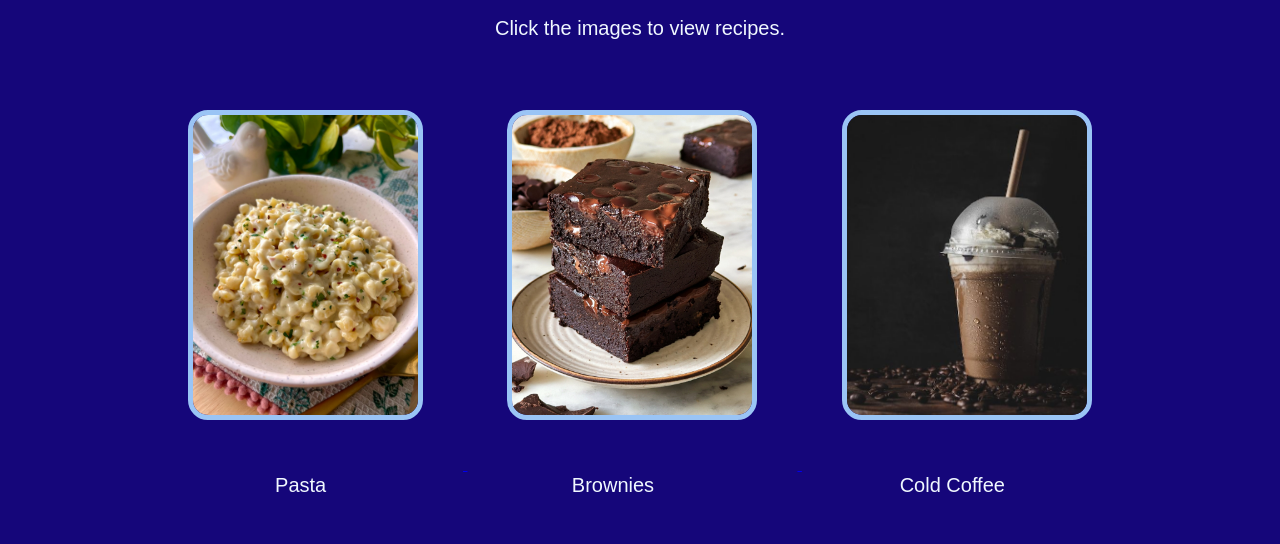
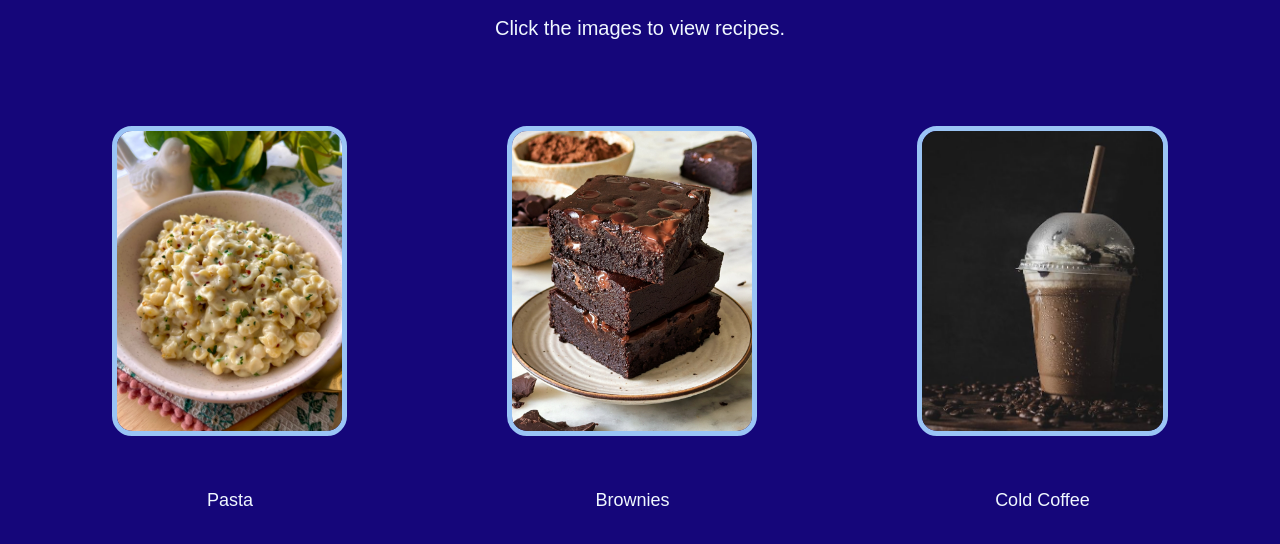
Before and after one commit to alicesharma201/odin-recipes, a plain HTML site: page index.html in a window 1280 px wide. Shown: the part 178-722 px from the top of the page. Drawn offline with Linux system fonts and the light colour scheme.

Commit message:
Improve alignment of text under images

```diff
--- a/index.html
+++ b/index.html
@@ -12,20 +12,24 @@
     </div>
     <p class="text">Click the images to view recipes.</p>
     <div id="images">
+        <figure>
             <a href="./recipes/pasta.html">
                 <img src="./img/pasta.jpg" alt="Delicious White Sause Pasta">
             </a>
+            <figcaption>Pasta</figcaption>
+        </figure>
+        <figure>
             <a href="./recipes/brownies.html">
                 <img src="./img/brownies.jpg" alt="Rich Fudgy Chocolate Brownies">
             </a>
+            <figcaption>Brownies</figcaption>
+        </figure>
+        <figure>
             <a href="./recipes/coldcoffee.html">
                 <img src="./img/coldcoffee.jpg" alt="Creamy Homemade Cold Coffee">
             </a>
-    </div>
-    <div class="text">
-        <span id="t1">Pasta</span>
-        <span id="t2">Brownies</span>
-        <span id="t3">Cold Coffee</span>
+            <figcaption>Cold Coffee</figcaption>
+        </figure>
     </div>
 </body>
 </html>
--- a/style.css
+++ b/style.css
@@ -16,6 +16,9 @@ body {
     margin-top: 50px;
 }
 #images {
+    display: flex;
+    justify-content: center;
+    flex-wrap: wrap;
     text-align: center;
 }
 #images img {
@@ -29,7 +32,7 @@ body {
     color: aliceblue;
     font-size: 20px;
 }
-span {
-    margin-left: 120px;
-    margin-right: 120px;
+figcaption {
+    color: aliceblue;
+    font-size: 18px;
 }
```
Also changed, not shown: recipes/pasta.html (+1 -1 lines). Lines whose indentation alone changed are shown as unchanged.
